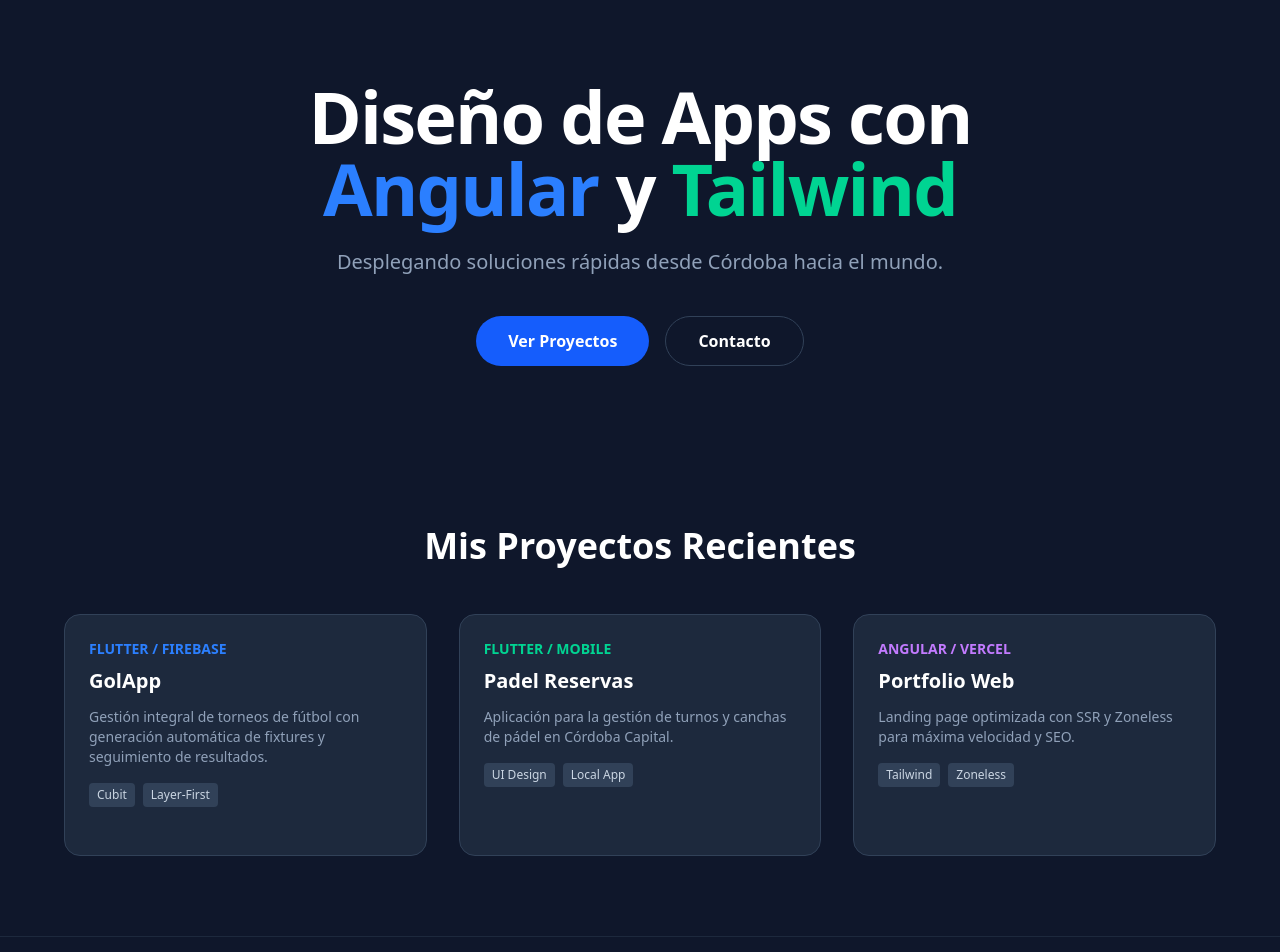
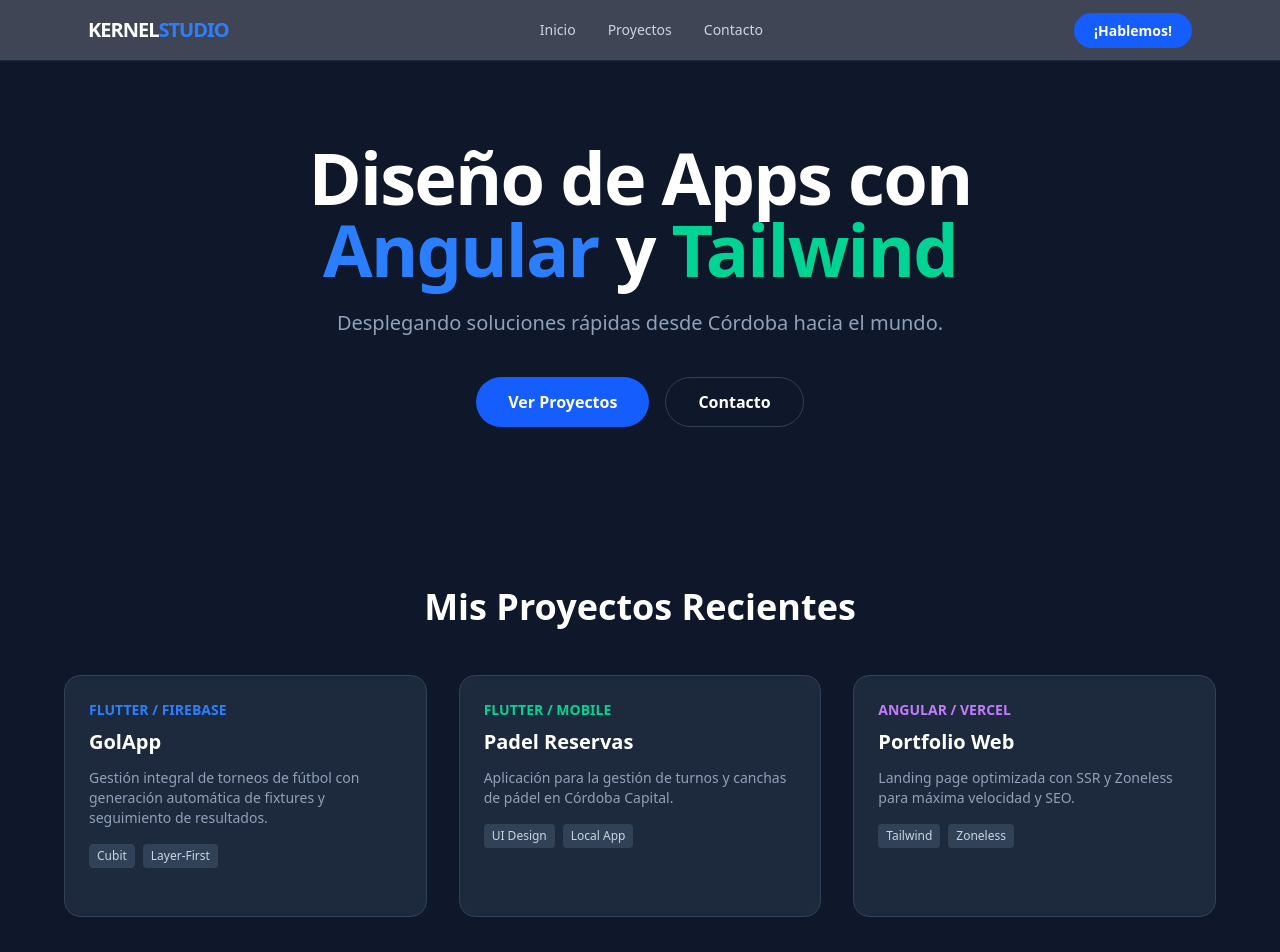
Before and after one commit to luchofmartinez/mi-landing-page, an Angular app: page / in a window 1280 px wide. Shown: the top 952 px of the page. Built offline with nearby package versions, Linux system fonts and the light colour scheme.

Commit message:
feat: agregando header con navegación

```diff
--- a/src/app/app.html
+++ b/src/app/app.html
@@ -1,3 +1,6 @@
-<app-hero></app-hero>
-<app-projects></app-projects>
-<app-contact></app-contact>
+<app-header></app-header>
+<main>
+  <app-hero id="home"></app-hero>
+  <app-projects id="projects"></app-projects>
+  <app-contact id="contact"></app-contact>
+</main>
--- a/src/app/app.ts
+++ b/src/app/app.ts
@@ -3,10 +3,12 @@
 import { Hero } from "./components/hero/hero";
 import { Projects } from "./components/projects/projects";
 import { Contact } from "./components/contact/contact";
+import { Header } from "./components/header/header";
 
 @Component({
   selector: 'app-root',
-  imports: [RouterOutlet, Hero, Projects, Contact],
+  imports: [Hero, Projects, Contact, Header],
+
   templateUrl: './app.html',
   styleUrl: './app.css'
 })
--- /dev/null
+++ b/src/app/components/header/header.html
@@ -0,0 +1,28 @@
+<header class="bg-slate-900/80 backdrop-blur-md sticky top-0 z-50 border-b border-slate-800">
+  <div class="max-w-6xl mx-auto px-6 py-4 flex justify-between items-center">
+
+    <div class="text-white font-bold text-xl tracking-tighter">
+      KERNEL<span class="text-blue-500">STUDIO</span>
+    </div>
+
+    <nav class="hidden md:flex space-x-8 text-sm font-medium text-slate-300">
+      <a href="#" class="hover:text-blue-400 transition">Inicio</a>
+      <a href="#projects" class="hover:text-blue-400 transition">Proyectos</a>
+      <a href="#contact" class="hover:text-blue-400 transition">Contacto</a>
+    </nav>
+
+    <div class="hidden md:block">
+      <a href="#contact"
+         class="bg-blue-600 hover:bg-blue-700 text-white text-sm font-bold py-2 px-5 rounded-full transition">
+        ¡Hablemos!
+      </a>
+    </div>
+
+    <div class="md:hidden text-slate-300">
+      <svg xmlns="http://www.w3.org/2000/svg" fill="none" viewBox="0 0 24 24" stroke-width="1.5" stroke="currentColor" class="w-6 h-6">
+        <path stroke-linecap="round" stroke-linejoin="round" d="M3.75 6.75h16.5M3.75 12h16.5m-16.5 5.25h16.5" />
+      </svg>
+    </div>
+
+  </div>
+</header>
```
Also changed, not shown: src/app/components/header/header.ts (added, +11 -0 lines), src/app/components/header/header.css (added), 1 other file (tests, documents, lock files or other folders).
